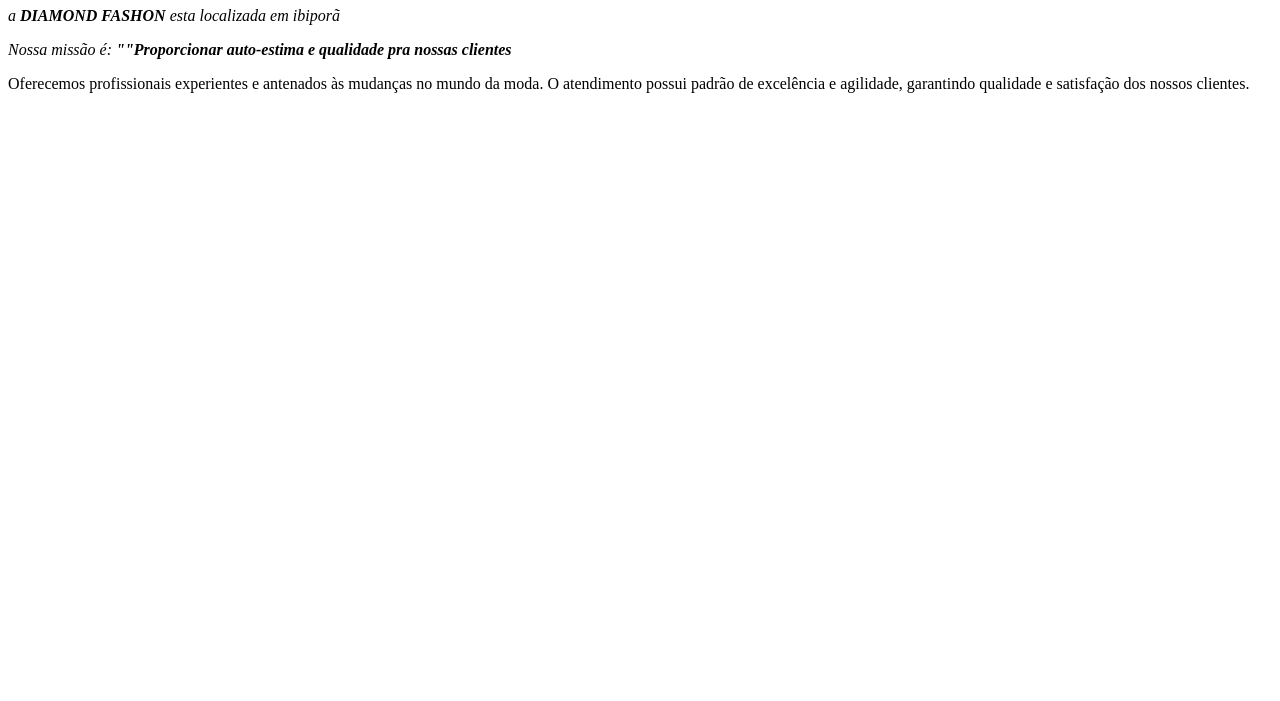
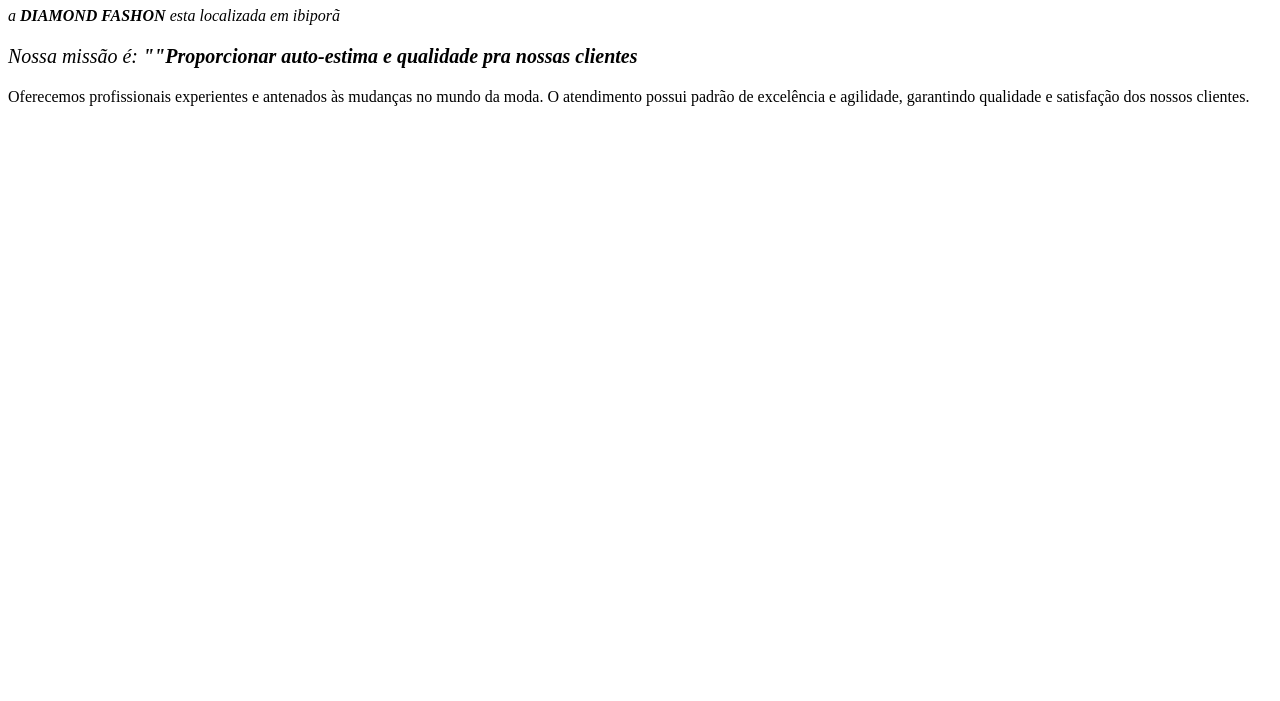
Before and after one commit to tina12335/alurasite, a plain HTML site: page index.html in a window 1280 px wide. Shown: the part 99-800 px from the top of the page. Drawn offline with Linux system fonts and the light colour scheme.

Commit message:
Add files via upload

```diff
--- a/index.html
+++ b/index.html
@@ -1,12 +1,14 @@
 <!DOCTYPE HTML>
 <<!DOCTYPE html>
+<head>
 <html lang="pt-br">
+<title> DIAMOND FASHION</title>
 <meta charset="utf-8">
 
 <H1>Sobre a DIAMOND FASHION</H1>
 
 <P><em>a <strong>DIAMOND FASHON</strong> esta localizada em ibiporã</em></P>
 
-<p><em>Nossa missão é: <strong>""Proporcionar auto-estima e qualidade pra nossas clientes</strong></p></em>
+<p style='font-size:20px'><em>Nossa missão é: <strong>""Proporcionar auto-estima e qualidade pra nossas clientes</strong></p></em>
 
 <p>Oferecemos profissionais experientes e antenados às mudanças no mundo da moda. O atendimento possui padrão de excelência e agilidade, garantindo qualidade e satisfação dos nossos clientes.</p>
```
